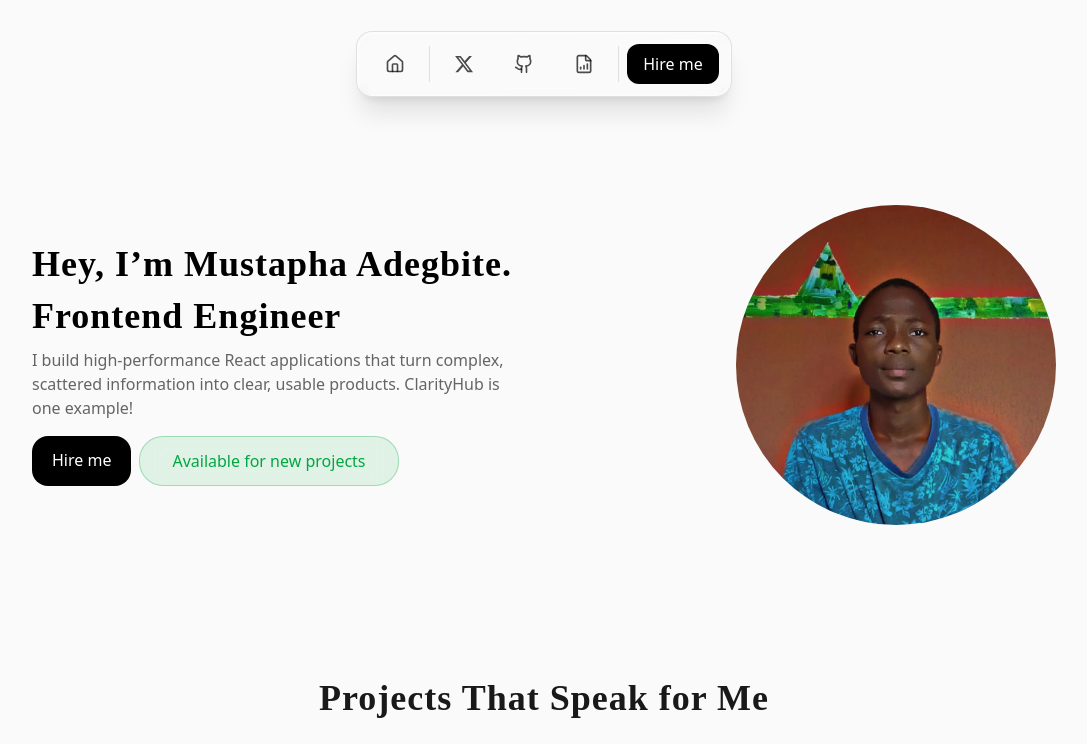
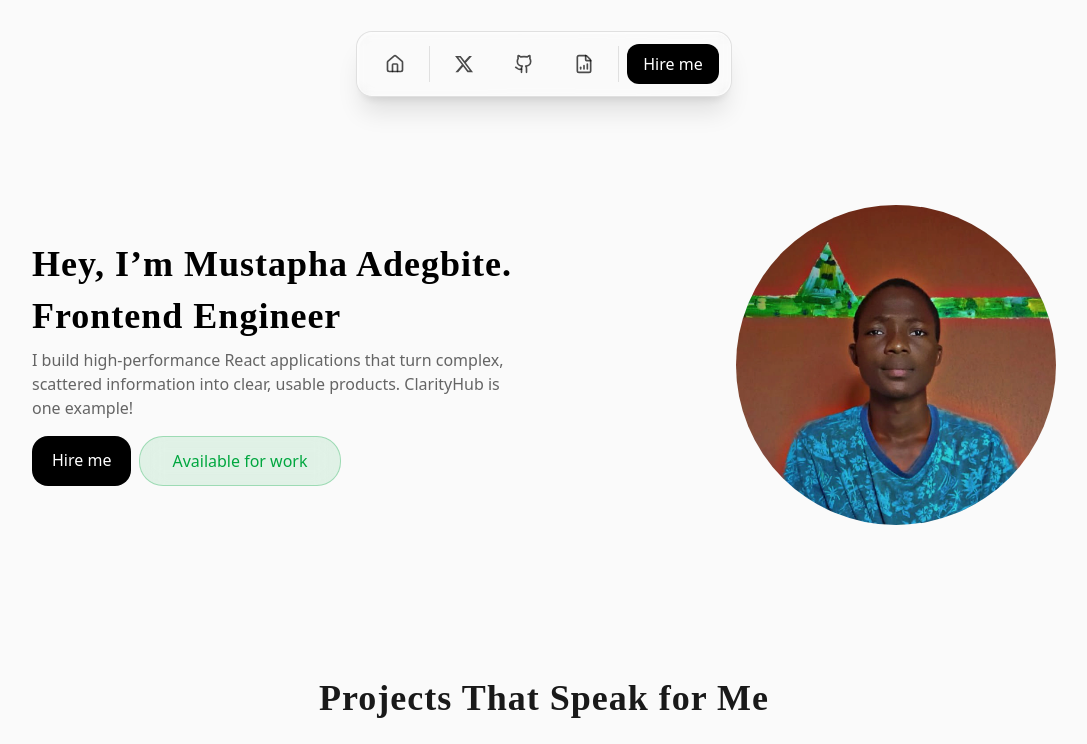
Before and after one commit to Genius-mu/portfolio.me, a React (Vite) app: page / in a window 1280 px wide. Shown: the top 744 px of the page, without its empty margins (96-1183 px from the left). Built offline with nearby package versions, Linux system fonts and the light colour scheme; a web font is replaced by a local one.

Commit message:
potfolio

```diff
--- a/src/components/Hero.jsx
+++ b/src/components/Hero.jsx
@@ -76,7 +76,7 @@ const Hero = () => {
                     dark ? "text-white" : "text-green-600"
                   } list-disc`}
                 >
-                  Available for new projects
+                  Available for work
                 </li>
               </ul>
             </div>
```
